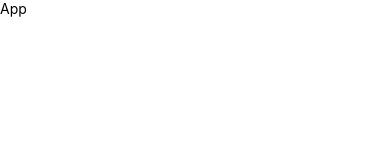
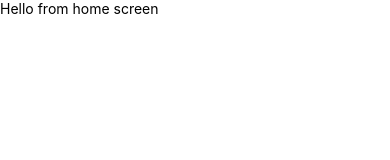
Before and after one commit to VidyaBhushanSarkar/FashionEcommerce, a React Native app: screen / in a window 390 px wide. Shown: the top 160 px of the page. Built offline with nearby package versions, Linux system fonts and the light colour scheme.

Commit message:
Second test commit

```diff
--- a/App.jsx
+++ b/App.jsx
@@ -4,7 +4,7 @@ import React from 'react';
 export default function App() {
   return (
     <View>
-      <Text>App</Text>
+      <Text>Hello from home screen</Text>
     </View>
   );
 }
```
